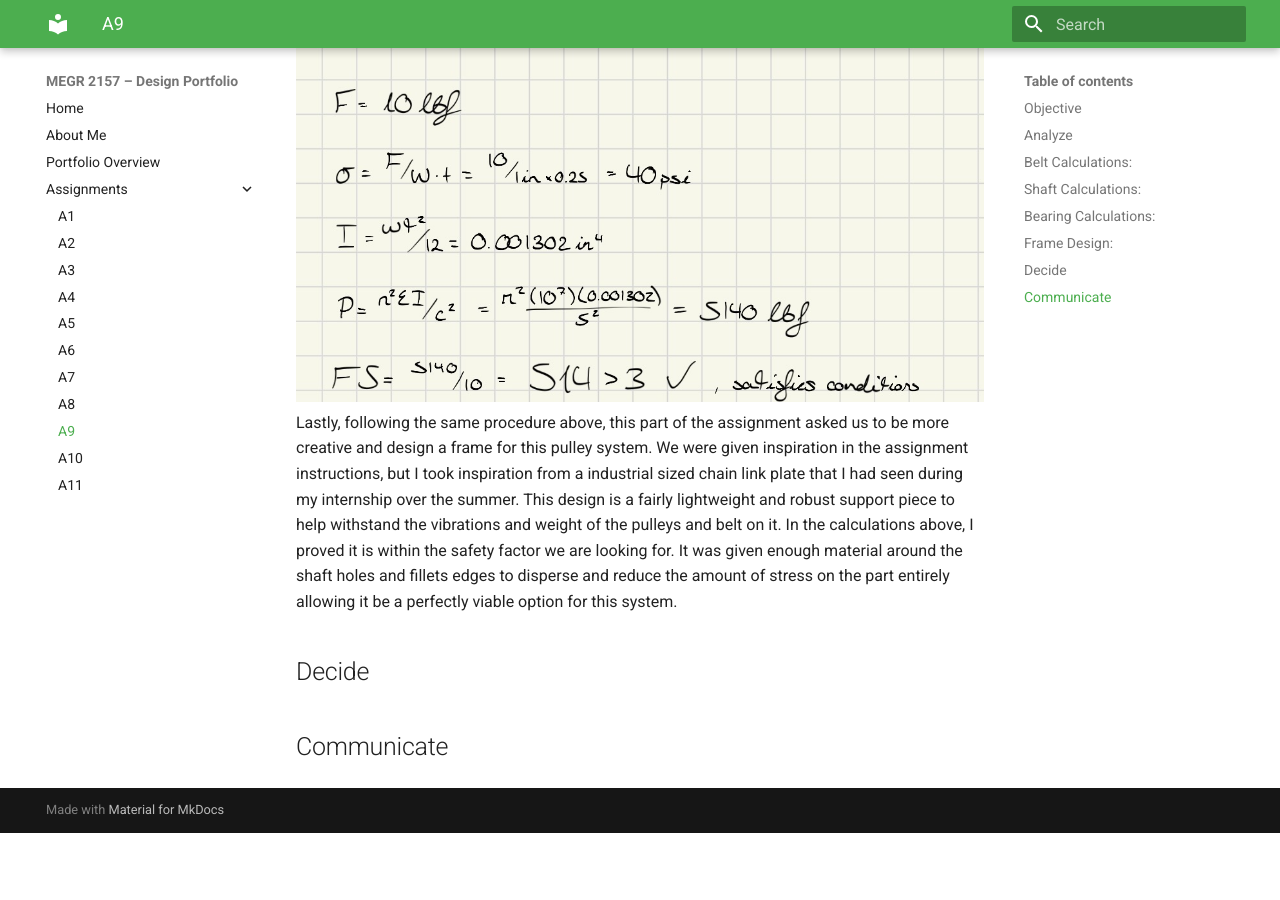
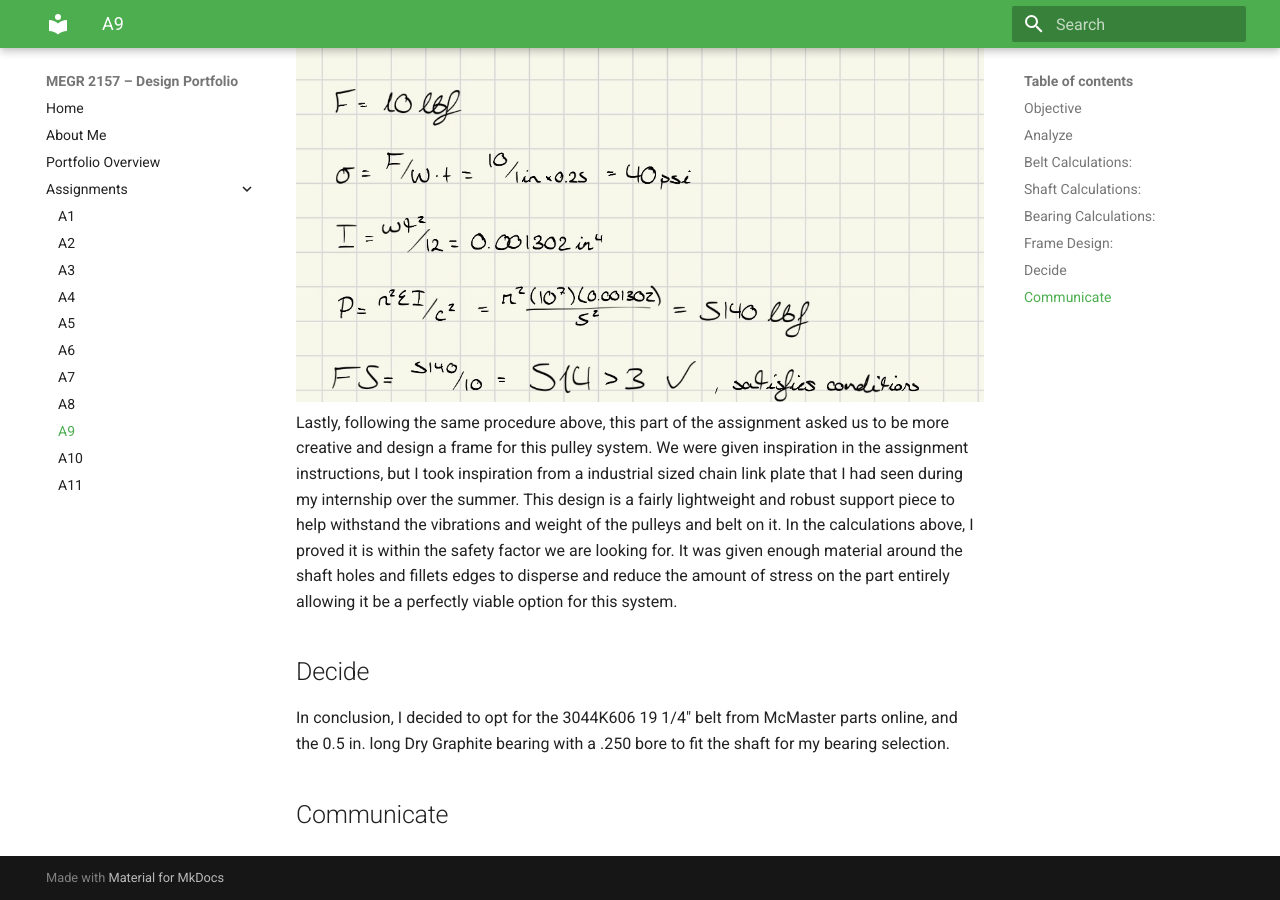
Before and after one commit to jhatch24/megr2156-portfolio, an MkDocs documentation site: the page built from docs/assignments/A09/index.md, in a window 1280 px wide and 900 px high, scrolled down 5097 px. Built offline with MkDocs 1.6.1 and Material for MkDocs 9.7.7, drawn with Linux system fonts in a browser that asks for light colours; before the commit the page ends 5930 px from its top, so only the background shows below that.

Commit message:
Update index.md with conclusion and bearing selection
Added conclusion and bearing selection details to the assignment documentation.

```diff
--- a/docs/assignments/A09/index.md
+++ b/docs/assignments/A09/index.md
@@ -32,6 +32,6 @@ Once again following a similar procedure to the first two items above. The instr
 Lastly, following the same procedure above, this part of the assignment asked us to be more creative and design a frame for this pulley system. We were given inspiration in the assignment instructions, but I took inspiration from a industrial sized chain link plate that I had seen during my internship over the summer. This design is a fairly lightweight and robust support piece to help withstand the vibrations and weight of the pulleys and belt on it. In the calculations above, I proved it is within the safety factor we are looking for. It was given enough material around the shaft holes and fillets edges to disperse and reduce the amount of stress on the part entirely allowing it be a perfectly viable option for this system.
 
 ## Decide
-
+In conclusion, I decided to opt for the 3044K606 19 1/4" belt from McMaster parts online, and the 0.5 in. long Dry Graphite bearing with a .250 bore to fit the shaft for my bearing selection.
 
 ## Communicate
```
